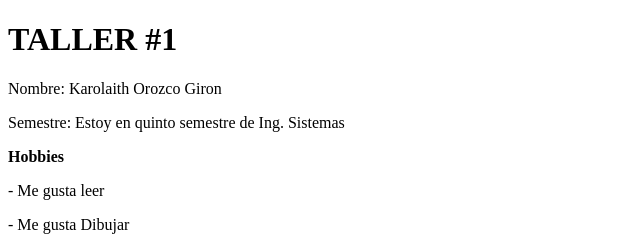
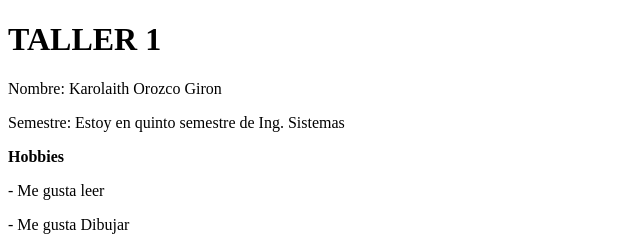
Before and after one commit to Karolaith-18/taller1, a plain HTML site: page index.html in a window 1280 px wide. Shown: the top 240 px of the page, 0-640 px from the left. Drawn offline with Linux system fonts and the light colour scheme.

```diff
--- a/index.html
+++ b/index.html
@@ -7,7 +7,7 @@
 </head>
 <body>
     <div>
-        <h1>TALLER #1</h1>
+        <h1>TALLER 1</h1>
         <p>Nombre: Karolaith Orozco Giron</p>
         <p>Semestre: Estoy en quinto semestre de Ing. Sistemas</p>
         <p><strong>Hobbies</strong></p>
```
